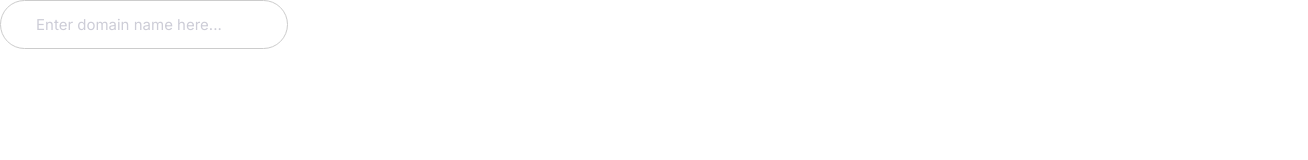
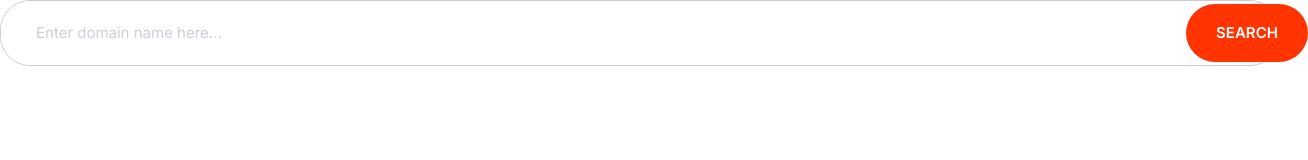
Before and after one commit to orazdaurenov/Moshify, a plain HTML site: page index.html in a window 1280 px wide. Shown: the whole page, 1308 px wide, since content can reach past the window. Drawn offline with Linux system fonts and the light colour scheme.

Commit message:
Defining Input Group

```diff
--- a/CSS/styles.css
+++ b/CSS/styles.css
@@ -4,6 +4,8 @@
     --color-accent: #ff3400;
     --color-headings: #1b0760;
     --color-body: #918ca4;
+    --color-border: #ccc;
+    --border-radius: 30px;
 }
 
 *,
@@ -248,8 +250,8 @@ font-weight: bold;
  /*Inputs*/
 
  .input {
-border-radius: 30px;
-border: 1px solid #ccc;
+border-radius: var(--border-radius);
+border: 1px solid var(--color-border);
 color: var(--color-headings);
 font-size: 2rem;
 outline: 0;
@@ -260,6 +262,21 @@ padding: 1.5rem 3.5rem;
     color: #cdcdd7;
  }
 
+ .input-group {
+    border: 1px solid var(--color-border);
+    border-radius: var(--border-radius);
+    display: flex;
+ }
+
+ .input-group .input {
+    border: 0;
+    flex-grow: 1;
+ }
+
+ .input-group .btn {
+    margin: 4px;
+ }
+
  @media screen and (min-width: 1024px) {
     .input {
         font-size: 1.5rem;
--- a/index.html
+++ b/index.html
@@ -12,6 +12,11 @@
     <link rel="stylesheet" href="css/STYLES.css">
 </head>
 <body>
-    <input type="text" class="input" placeholder="Enter domain name here...">
-</body>
+    <div class="input-group">
+        <input type="text" class="input" placeholder="Enter domain name here...">
+        <span class="icon-container">
+        <button class="btn btn--accent">Search</button>
+        </span>
+    </div>
+    </body>
 </html>
```
Also changed, not shown: Components/input-group.html (added, +6 -0 lines).
